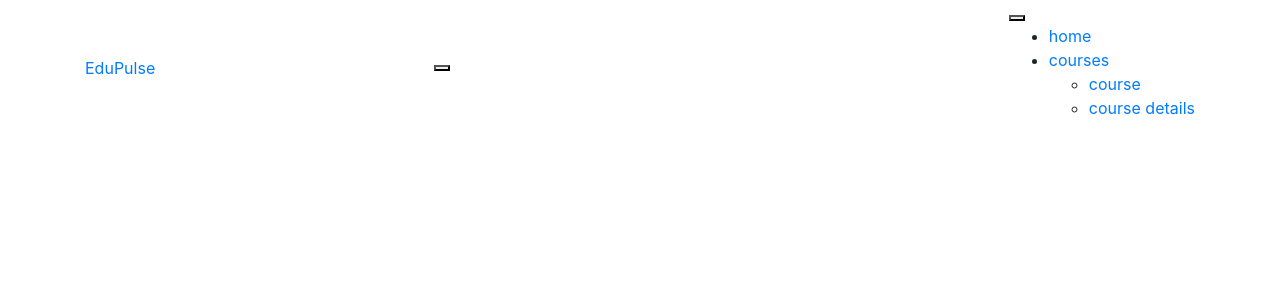
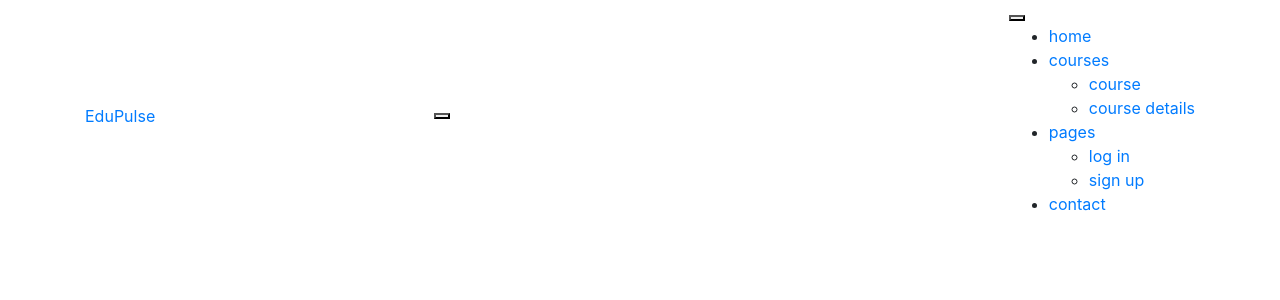
Before and after one commit to AshrafUAsif/B9IS123-Programming-For-Information-Systems-Group-CA2, a Flask app: page / in a window 1280 px wide. Shown: the top 300 px of the page. Run offline with Flask 3, Linux system fonts and the light colour scheme.

Commit message:
the full header part is completed inside base.html file

```diff
--- a/templates/base.html
+++ b/templates/base.html
@@ -37,13 +37,28 @@
                                     </li>
                                 </ul>
                             </li>
-
+                            <li class="menu-item menu-item-has-children">
+                                <a href="#" class="js-toggle-sub-menu">pages <i class="fas fa-chevron-down"></i>
+                                </a>
+                                <ul class="sub-menu js-sub-menu">
+                                    <li class="sub-menu-item">
+                                        <a href="">log in</a>
+                                    </li>
+                                    <li class="sub-menu-item">
+                                        <a href="">sign up</a>
+                                    </li>
+                                </ul>
+                            </li>
+                            <li class="menu-item">
+                                <a href="">contact</a>
+                            </li>
 
                         </ul>
                     </nav>
                 </div>
             </div>
         </header>
+        <!-- header end -->
     </div>
 </body>
 </html>
```
